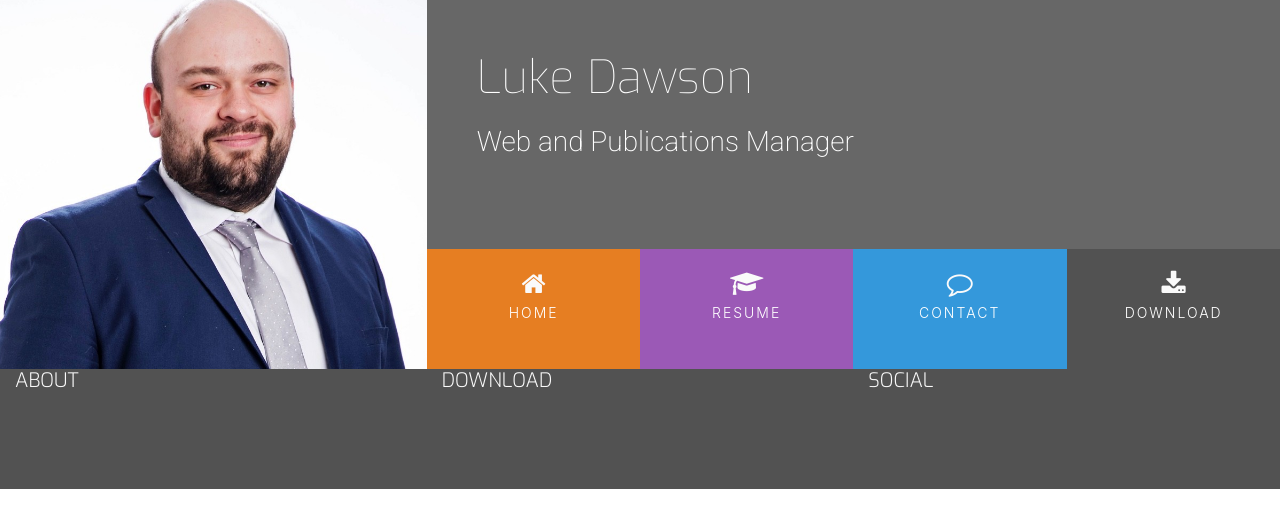
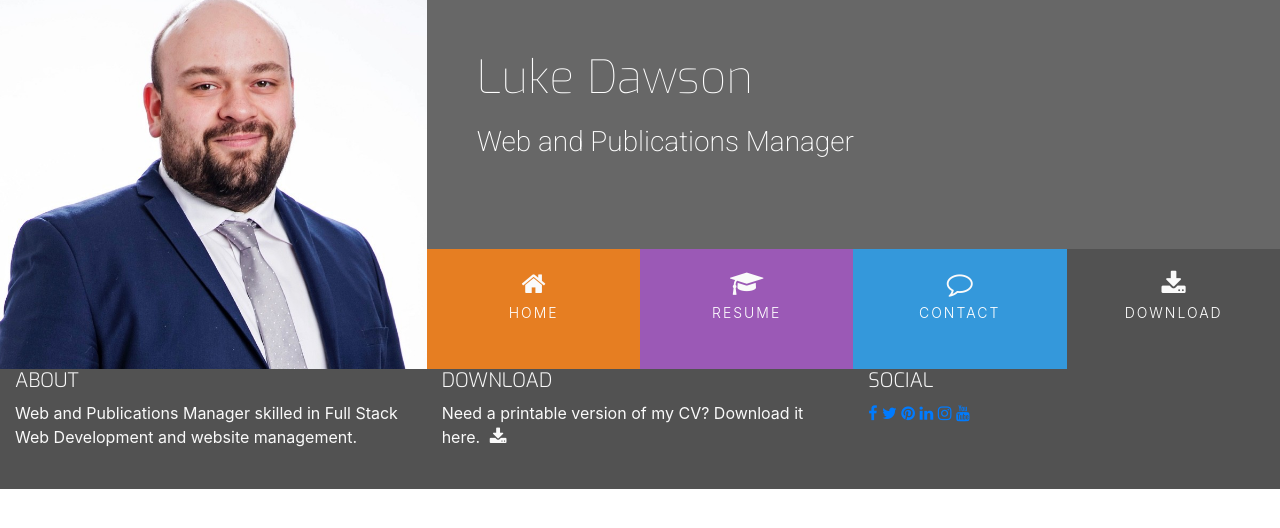
Before and after one commit to LADCode2021/bootstrap-resume-2, a website: page index.html in a window 1280 px wide. Drawn offline with nearby package versions, Linux system fonts and the light colour scheme.

Commit message:
Add footer content and styling

```diff
--- a/assets/css/style.css
+++ b/assets/css/style.css
@@ -39,6 +39,10 @@ h4 {
     font-family: "Exo", sans-serif;
     font-weight: 300;
     color: #fafafa;
+}
+
+.inline-block {
+    display: inline-block;
 }
 
 /*--------------------------------------------Heading */
@@ -142,3 +146,18 @@ footer {
     min-height: 120px;
     margin: 0;
 }
+
+.cv-pdf i {
+    font-size: 18px;
+    color: #fafafa;
+    text-align: center;
+    padding-left: 5px;
+    transition: all 0.35s ease-in-out;
+    -moz-transition: all 0.35s ease-in-out;
+    -webkit-transition: all 0.35s ease-in-out;
+    -o-transition: all 0.35s ease-in-out;
+}
+
+.cv-pdf i hover {
+    color: #e84610;
+}
--- a/index.html
+++ b/index.html
@@ -62,12 +62,60 @@
         <div class="row">
             <div class="col-sm-4">
                 <h5 class="uppercase general-sub">About</h5>
+                <p class="inline-block">
+                    Web and Publications Manager skilled in Full Stack Web Development and website management.
+                </p>
             </div>
             <div class="col-sm-4">
                 <h5 class="uppercase general-sub">Download</h5>
+                <p class="inline-block">
+                    Need a printable version of my CV? Download it here.
+                    <a href="#" target="_blank" class="cv-pdf">
+                        <i class="fa fa-download" aria-hidden="true"></i>
+                        <span class="sr-only">Download link.</span>
+                    </a>
+                </p>
             </div>
             <div class="col-sm-4">
                 <h5 class="uppercase general-sub">Social</h5>
+                <ul class="list-inline social-links">
+                    <li class="list-inline-item">
+                        <a href="#" target="_blank">
+                            <i class="fa fa-facebook" aria-hidden="true"></i>
+                            <span class="sr-only">Facebook</span>
+                        </a>
+                    </li>
+                    <li class="list-inline-item">
+                        <a href="#" target="_blank">
+                            <i class="fa fa-twitter" aria-hidden="true"></i>
+                            <span class="sr-only">Twitter</span>
+                        </a>
+                    </li>
+                    <li class="list-inline-item">
+                        <a href="#" target="_blank">
+                            <i class="fa fa-pinterest" aria-hidden="true"></i>
+                            <span class="sr-only">Pinterest</span>
+                        </a>
+                    </li>
+                    <li class="list-inline-item">
+                        <a href="#" target="_blank">
+                            <i class="fa fa-linkedin" aria-hidden="true"></i>
+                            <span class="sr-only">LinkedIn</span>
+                        </a>
+                    </li>
+                    <li class="list-inline-item">
+                        <a href="#" target="_blank">
+                            <i class="fa fa-instagram" aria-hidden="true"></i>
+                            <span class="sr-only">Instagram</span>
+                        </a>
+                    </li>
+                    <li class="list-inline-item">
+                        <a href="#" target="_blank">
+                            <i class="fa fa-youtube" aria-hidden="true"></i>
+                            <span class="sr-only">YouTube</span>
+                        </a>
+                    </li>
+                </ul>
             </div>
         </div>
     </footer>
```
